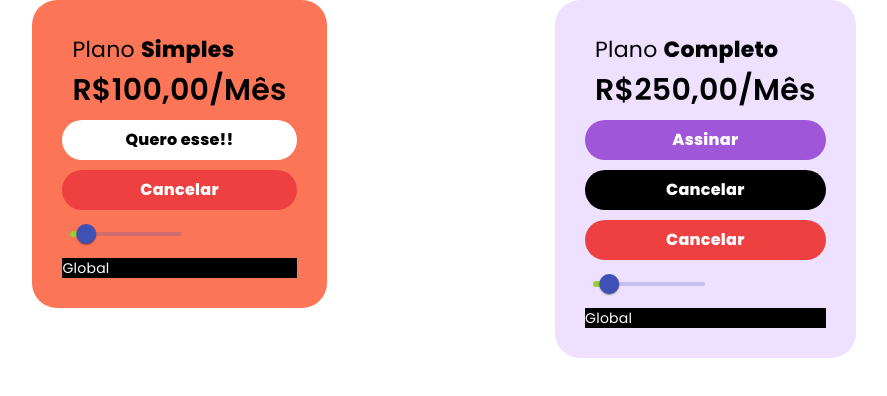
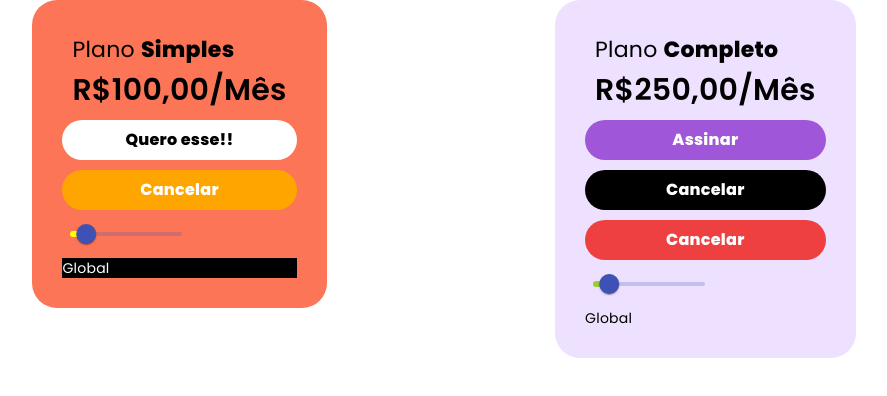
Before and after one commit to tavinhoo/Angular---projeto_cards, an Angular app: page / in a window 1280 px wide. Shown: the top 396 px of the page, without its empty margins (196-1083 px from the left). Built offline with nearby package versions, Linux system fonts and the light colour scheme.

Commit message:
View Encapsulation Emulated

```diff
--- a/src/app/card/card.component.ts
+++ b/src/app/card/card.component.ts
@@ -13,7 +13,7 @@ interface IInfos {
   selector: 'app-card',
   templateUrl: './card.component.html',
   styleUrl: './card.component.scss',
-  encapsulation: ViewEncapsulation.None
+  encapsulation: ViewEncapsulation.Emulated
 })
 
 export class CardComponent {
--- a/src/styles.scss
+++ b/src/styles.scss
@@ -5,8 +5,3 @@ body { margin: 0; font-family: Roboto, "Helvetica Neue", sans-serif; }
 .mdc-slider__track--active_fill {
     border-color: yellowgreen !important;
 }
-
-.global {
-    color: white;
-    background-color: green;
-}
```
